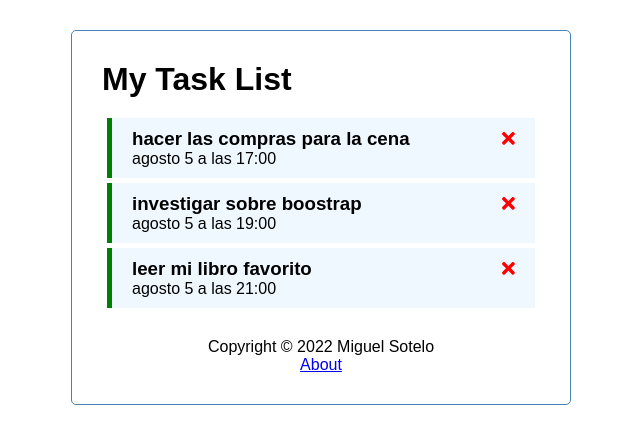
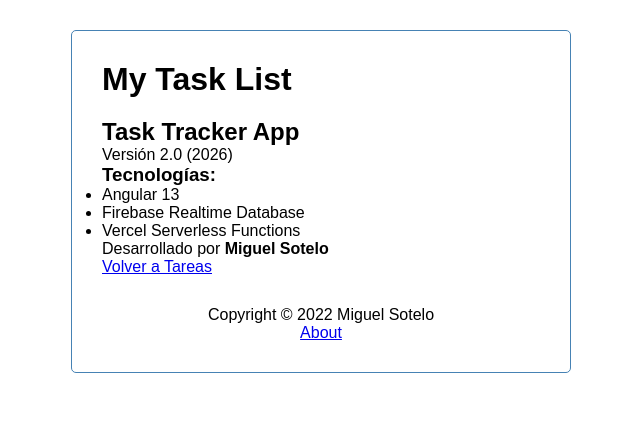
Before and after one commit to miguelsotelo01/task-list-Angular-js, an Angular app in the folder task-list-ar-programa/: page /about in a window 1280 px wide. Shown: the top 444 px of the page, without its empty margins (319-959 px from the left). Built offline with nearby package versions, Linux system fonts and the light colour scheme; data requests are answered from the project's data file.

Commit message:
Replace app-tasks component with router-outlet

```diff
--- a/task-list-ar-programa/src/app/app.component.html
+++ b/task-list-ar-programa/src/app/app.component.html
@@ -1,5 +1,5 @@
 <div class="container">
   <app-header></app-header>
-  <app-tasks></app-tasks>
+  <router-outlet></router-outlet>
   <app-footer></app-footer>
 </div>
```
